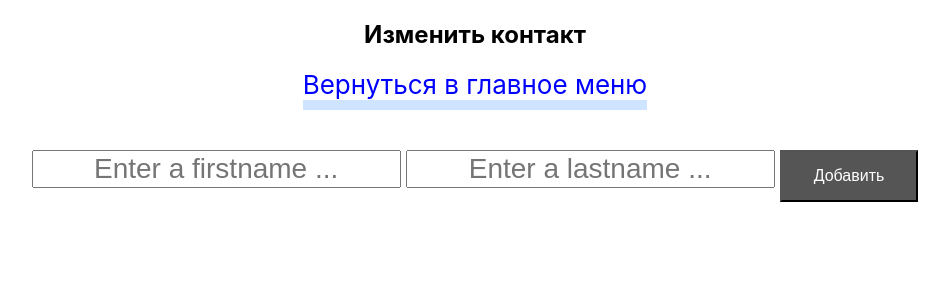
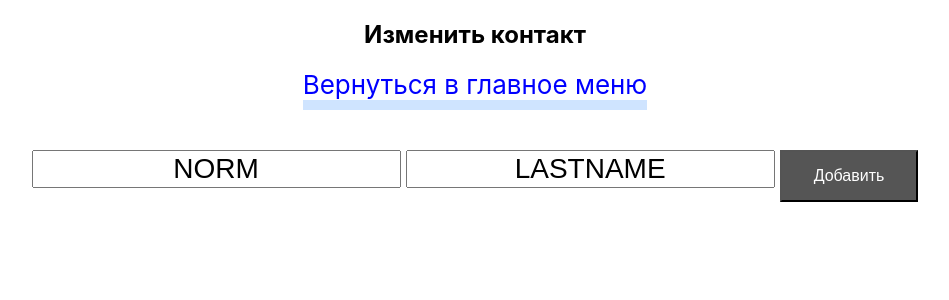
Before and after one commit to Barry-Kenan/junFrontendTest, a React (Create React App) app: page /edit/1 in a window 1280 px wide. Shown: the top 300 px of the page, without its empty margins (165-1114 px from the left). Built offline with nearby package versions, Linux system fonts and the light colour scheme; data requests are answered from the project's data file.

Commit message:
Added new  EditAddForm file and updated EditContact,AddContact

```diff
--- a/server/db.json
+++ b/server/db.json
@@ -1,8 +1,8 @@
 {
   "contacts": [
     {
-      "firstName": "ANSU",
-      "lastName": "FATI",
+      "firstName": "NORM",
+      "lastName": "LASTNAME",
       "id": 1
     },
     {
@@ -19,6 +19,11 @@
       "firstName": "JEREMY",
       "lastName": "CLARK",
       "id": 4
+    },
+    {
+      "id": 5,
+      "firstName": "BARRY",
+      "lastName": "KENAN"
     }
   ]
 }
--- a/src/components/AddContact.js
+++ b/src/components/AddContact.js
@@ -1,18 +1,12 @@
 import React from 'react';
-import {Field,  reduxForm} from "redux-form";
 import {compose} from "redux";
 import {connect} from "react-redux";
 import {addContact} from "../redux/contacts-reducer";
 import {useNavigate} from "react-router";
-import {NavLink} from "react-router-dom";
-import {maxLengthCreator, minLengthCreator, onlyLetters, required} from "../utils/validators";
-import {Input} from "./common/FormControls/FormControls";
-import {upper} from "../utils/normalize";
 import s from "./EditAdd.module.css"
+import EditAddContactForm from "./common/EditAddForm";
 
 
-const maxLength20 = maxLengthCreator(20)
-const minLength2 = minLengthCreator(2)
 
 const AddContact = (props) => {
     let users = props.contacts
@@ -34,31 +28,13 @@ const AddContact = (props) => {
     return (
         <div className={s.container}>
             <h2>Добавить новый контакт</h2>
-            <AddContactReduxForm onSubmit={onSubmit}/>
+            <EditAddContactForm onSubmit={onSubmit}/>
         </div>
 
     );
 };
 
-const AddContactForm = (props) => {
-    return (
-        <div>
-            <div className={s.home}>
-                <NavLink to='/'>Вернуться в главное меню</NavLink>
-            </div>
-            <form onSubmit={props.handleSubmit} >
-                <Field name={"firstName"} placeholder={"Enter a firstname ..."} validate={[required, maxLength20, minLength2, onlyLetters]} normalize={upper} component={Input}/>
-                <Field name={"lastName"} placeholder="Enter a lastname ..." validate={[required, maxLength20, minLength2, onlyLetters]} normalize={upper} component={Input}/>
-                <div>
-                    <button disabled={!props.valid} type='submit' className={s.button}>Добавить</button>
-                </div>
-            </form>
-        </div>
 
-    )
-}
-
-const AddContactReduxForm = reduxForm({form: 'AddContact'})(AddContactForm)
 
 
 const mapStateToProps = (state) =>({
--- a/src/components/EditContact.js
+++ b/src/components/EditContact.js
@@ -1,18 +1,14 @@
 import React from 'react';
-import {Field, reduxForm} from "redux-form";
 import {compose} from "redux";
 import {connect} from "react-redux";
 import {updateContact} from "../redux/contacts-reducer";
 import {useNavigate} from "react-router";
-import {NavLink, useParams} from "react-router-dom";
-import {Input} from "./common/FormControls/FormControls";
-import {maxLengthCreator, minLengthCreator, onlyLetters, required} from "../utils/validators";
-import {upper} from "../utils/normalize";
+import {useParams} from "react-router-dom";
 import s from "./EditAdd.module.css"
+import EditAddContactForm from "./common/EditAddForm";
 
 
-const maxLength20 = maxLengthCreator(20)
-const minLength2 = minLengthCreator(2)
+
 
 const EditContact = ({contacts, updateContact}) => {
     const navigate = useNavigate()
@@ -37,40 +33,25 @@ const EditContact = ({contacts, updateContact}) => {
         updateContact(id, formData.firstName, formData.lastName)
         cancel()
     }
+
+    const getInitialValues = () => {
+        return {
+            firstName: firstName,
+            lastName: lastName
+        };
+    }
+
     return (
         <div className={s.container}>
             <h2>Изменить контакт</h2>
-            <EditContactReduxForm onSubmit={onSubmit}/>
+            <EditAddContactForm onSubmit={onSubmit} initialValues={getInitialValues()}/>
         </div>
 
     );
 };
 
 
-const EditContactForm = (props) => {
-    return (
-        <div >
-            <div className={s.home}>
-                <NavLink to='/' >Вернуться в главное меню</NavLink>
-            </div>
-            <div>
-                <form onSubmit={props.handleSubmit} className={s.form}>
-                    <Field name={"firstName"} placeholder={"Enter a firstname ..."}
-                           validate={[required, onlyLetters, maxLength20, minLength2]} normalize={upper} component={Input}/>
-                    <Field name={"lastName"} placeholder="Enter a lastname ..."
-                           validate={[required, onlyLetters, maxLength20, minLength2]} normalize={upper} component={Input}/>
 
-                    <div >
-                        <button className={s.button}>Добавить</button>
-                    </div>
-                </form>
-            </div>
-        </div>
-
-    )
-}
-
-const EditContactReduxForm = reduxForm({form: 'EditContact'})(EditContactForm)
 
 
 const mapStateToProps = (state) => ({
--- /dev/null
+++ b/src/components/common/EditAddForm.js
@@ -0,0 +1,40 @@
+import s from "../EditAdd.module.css";
+import {NavLink} from "react-router-dom";
+import {Field, reduxForm} from "redux-form";
+import {maxLengthCreator, minLengthCreator, onlyLetters, required} from "../../utils/validators";
+import {upper} from "../../utils/normalize";
+import { Input} from "./FormControls/FormControls";
+import React from "react";
+
+
+const maxLength20 = maxLengthCreator(20)
+const minLength2 = minLengthCreator(2)
+
+class EditAddContactForm extends React.Component {
+    render() {
+        const {handleSubmit} = this.props
+        return (
+            <div>
+                <div className={s.home}>
+                    <NavLink to='/'>Вернуться в главное меню</NavLink>
+                </div>
+                <div>
+                    <form onSubmit={handleSubmit} className={s.form}>
+                        <Field name={"firstName"} component={Input} type='text' placeholder="Enter a firstname ..."
+                               validate={[required, onlyLetters, maxLength20, minLength2]} normalize={upper}/>
+                        <Field name={"lastName"} component={Input} type='text' placeholder="Enter a lastname ..."
+                               validate={[required, onlyLetters, maxLength20, minLength2]} normalize={upper}/>
+
+                        <div>
+                            <button className={s.button}>Добавить</button>
+                        </div>
+                    </form>
+                </div>
+            </div>
+
+        )
+    }
+}
+
+
+export default reduxForm({form: 'EditAddContact'})(EditAddContactForm)
--- a/src/components/common/FormControls/FormControls.js
+++ b/src/components/common/FormControls/FormControls.js
@@ -3,13 +3,12 @@ import s from './FormControls.module.css'
 
 
 
-export const Input = ({input, meta, ...props}) => {
+export const Input = ({ meta, ...props}) => {
     const hasError = meta.touched && meta.error
-
     return (
         <div className={s.formControl + ' ' + (hasError ? s.error : "")}>
             <div>
-                <input  {...input}  {...props}/>
+                <input {...props.input} {...props} type={props.type} />
             </div>
             {hasError && <span>{meta.error}</span>}
         </div>
--- a/src/index.js
+++ b/src/index.js
@@ -8,11 +8,9 @@ import {Provider} from "react-redux";
 
 const root = ReactDOM.createRoot(document.getElementById('root'));
 root.render(
-  <React.StrictMode>
       <Provider store={store}>
           <App />
       </Provider>
-  </React.StrictMode>
 );
 
 // If you want to start measuring performance in your app, pass a function
```
